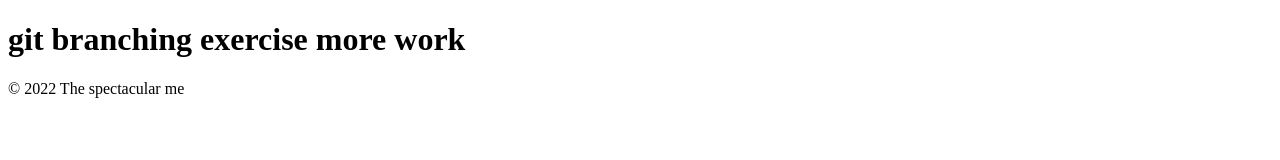
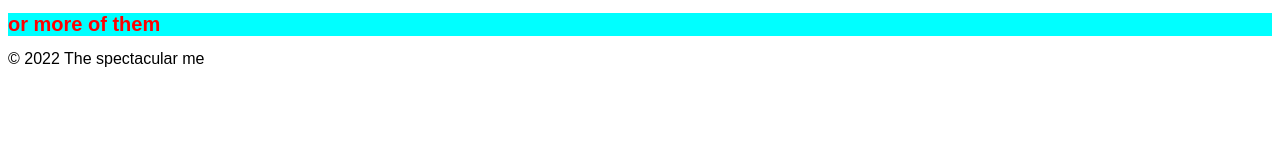
Before and after one commit to MarioJedna/git-branching, a plain HTML site: page index.html in a window 1280 px wide. Drawn offline with Linux system fonts and the light colour scheme.

Commit message:
more conclicts

```diff
--- a/index.html
+++ b/index.html
@@ -1,15 +1,14 @@
 <!DOCTYPE html>
 <html lang="en">
-<head>
-    <meta charset="UTF-8">
-    <meta http-equiv="X-UA-Compatible" content="IE=edge">
-    <meta name="viewport" content="width=device-width, initial-scale=1.0">
-    <title>Git branching exercise</title>
-</head>
-<body>
-    <h1>git branching exercise more work</h1>
-    <footer>
-        &copy; 2022 The spectacular me
-    </footer>
-</body>
+  <head>
+    <meta charset="UTF-8" />
+    <meta http-equiv="X-UA-Compatible" content="IE=edge" />
+    <meta name="viewport" content="width=device-width, initial-scale=1.0" />
+    <title>A very spectacular page</title>
+    <link rel="stylesheet" href="style.css" />
+  </head>
+  <body>
+    <h1>or more of them</h1>
+    <footer>&copy; 2022 The spectacular me</footer>
+  </body>
 </html>
```
